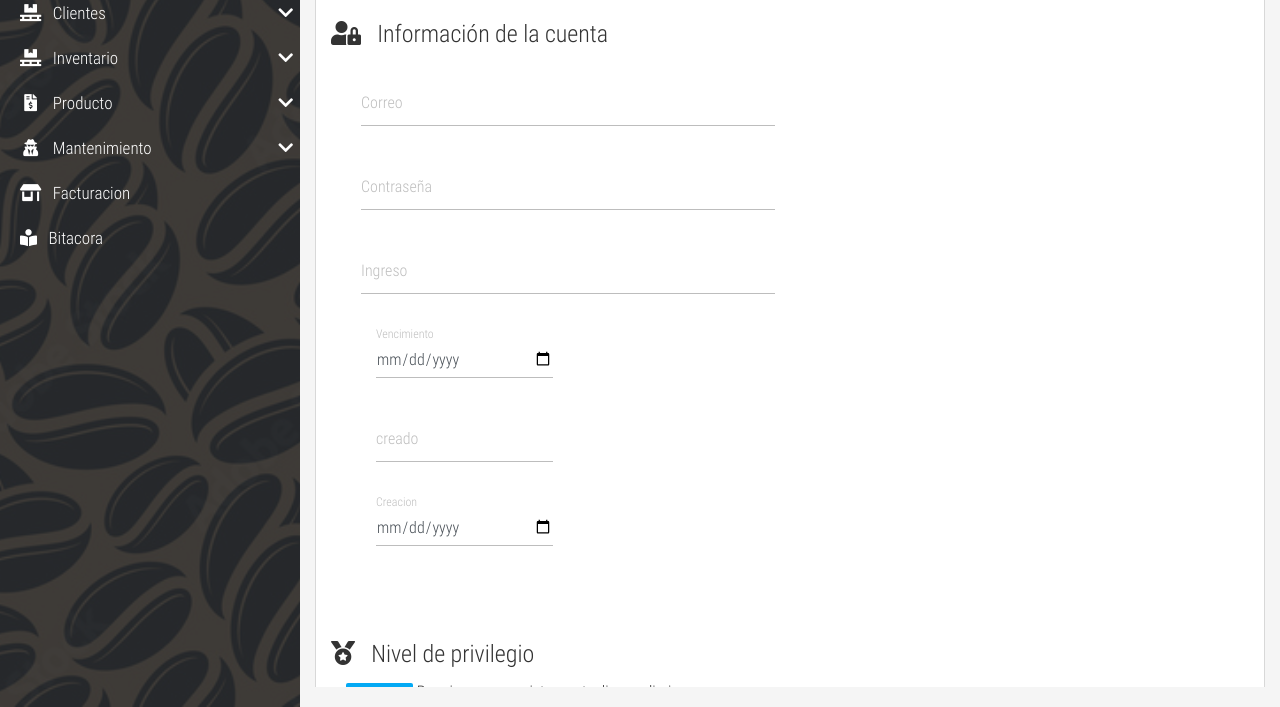
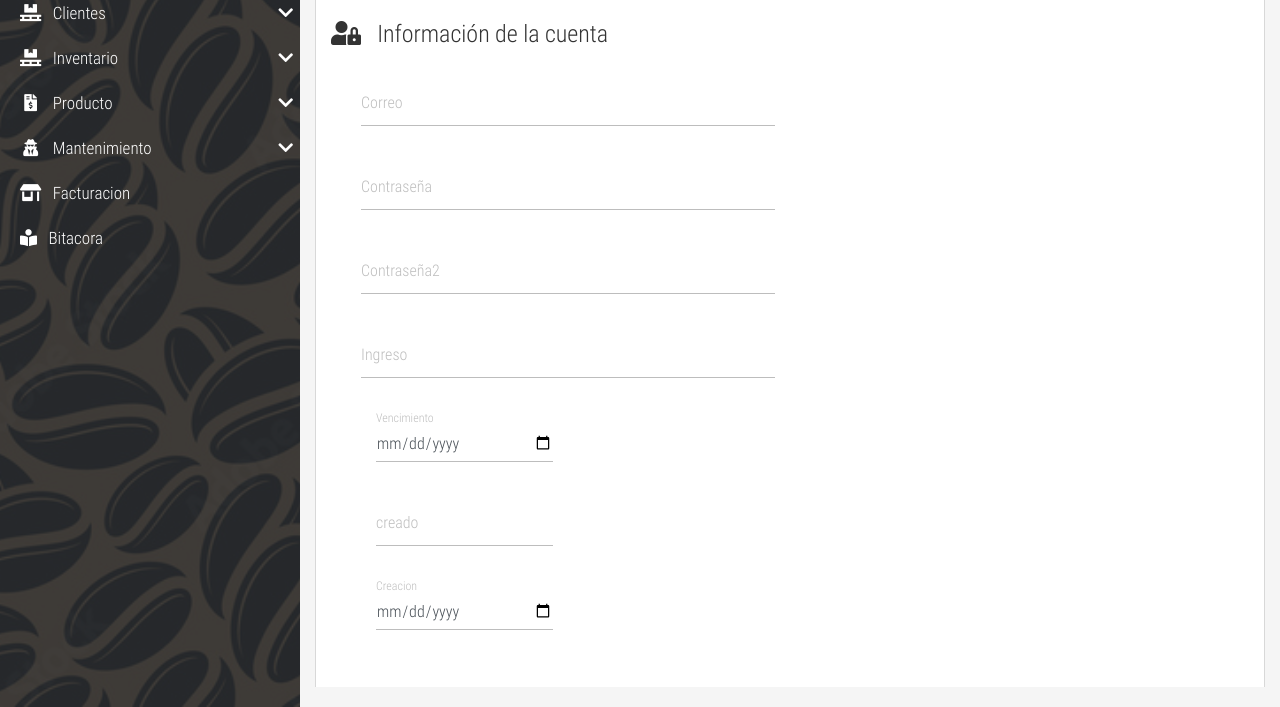
Before and after one commit to maguilera4323/proyectoSIA, a PHP site: page /proyectoSIA/user-new in a window 1280 px wide. Shown: the part 470-1177 px from the top of the page. Run offline with PHP 8.4, Linux system fonts and the light colour scheme; the visitor is signed in with stand-in values (Sample User, id 1).

Commit message:
arregaldo de dados en usuario vista

```diff
--- a/vistas/contenidos/user-new-view.php
+++ b/vistas/contenidos/user-new-view.php
@@ -28,14 +28,14 @@
 					<div class="col-12 col-md-4">
 						<div class="form-group">
 							<label for="usuario" class="bmd-label-floating">Usuario</label>
-							<input type="text" pattern="[A-Z]{5,15}" class="form-control" name="usuario_reg" id="usuario" maxlength="20" required="" >
+							<input type="text" pattern="[A-Z]{5,15}" class="form-control" name="usuario_reg" id="usuario" maxlength="15" required="" >
 						</div>
 					</div>
 
 					<div class="col-12 col-md-4">
 						<div class="form-group">
 							<label for="nombre_usuario" class="bmd-label-floating">Nombre</label>
-							<input type="text" pattern="[a-zA-ZáéíóúÁÉÍÓÚñÑ ]{1,20}" class="form-control" name="nombre_usuario_reg" id="nombre_usuario" maxlength="35" required="" >
+							<input type="text" pattern="[a-zA-ZáéíóúÁÉÍÓÚñÑ ]{1,20}" class="form-control" name="nombre_usuario_reg" id="nombre_usuario" maxlength="20" required="" >
 						</div>
 
 					</div>
@@ -51,7 +51,7 @@
 				<div class="col-12 col-md-6">
 						<div class="form-group">
 							<label for="correo_electronico" class="bmd-label-floating">Correo</label>
-							<input type="email" class="form-control" name="correo_electronico_reg" id="correo_electronico" maxlength="70">
+							<input type="email" class="form-control" name="correo_electronico_reg" id="correo_electronico" maxlength="70" required="">
 						</div>
 					</div>
 					<div class="col-12 col-md-6">
@@ -62,8 +62,14 @@
 					</div>
 					<div class="col-12 col-md-6">
 						<div class="form-group">
+							<label for="contrasena" class="bmd-label-floating">Contraseña2</label>
+							<input type="password" class="form-control" name="contrasena_reg" id="contrasena" pattern="[a-zA-Z0-9!#%&/()=?¡*+_$@.-]{8,100}" maxlength="100" required="" >
+						</div>
+					</div>
+					<div class="col-12 col-md-6">
+						<div class="form-group">
 							<label for="primer_ingreso" class="bmd-label-floating">Ingreso</label>
-							<input type="text" pattern="[a-zA-Z0-9áéíóúÁÉÍÓÚñÑ().,#\- ]{1,190}" class="form-control" name="primer_ingreso_reg" id="primer_ingreso" maxlength="190">
+							<input type="text" pattern="[a-zA-Z0-9áéíóúÁÉÍÓÚñÑ().,#\- ]{1,20}" class="form-control" name="primer_ingreso_reg" id="primer_ingreso" maxlength="20">
 						</div>
 					<div class="col-12 col-md-6">
 						<div class="form-group">
@@ -74,13 +80,13 @@
 					<div class="col-12 col-md-6">
 						<div class="form-group">
 							<label for="creado_por" class="bmd-label-floating">creado</label>
-							<input type="text" pattern="[a-zA-Z0-9áéíóúÁÉÍÓÚñÑ().,#\- ]{1,190}" class="form-control" name="creado_por_reg" id="creado_por" maxlength="190">
+							<input type="text" pattern="[a-zA-Z0-9áéíóúÁÉÍÓÚñÑ().,#\- ]{1,20}" class="form-control" name="creado_por_reg" id="creado_por" maxlength="20">
 						</div>
 					</div>
 					<div class="col-12 col-md-6">
 						<div class="form-group">
 							<label for="fecha_creacion" class="label-floating">Creacion</label>
-							<input type="date" class="form-control" name="fecha_creacion_reg" id="fecha_creacion" maxlength="190">
+							<input type="date" class="form-control" name="fecha_creacion_reg" id="fecha_creacion" maxlength="190" required="">
 						</div>
 					</div>
 				</div>
```
Also changed, not shown: controladores/usuarioControlador.php (+6 -6 lines).
